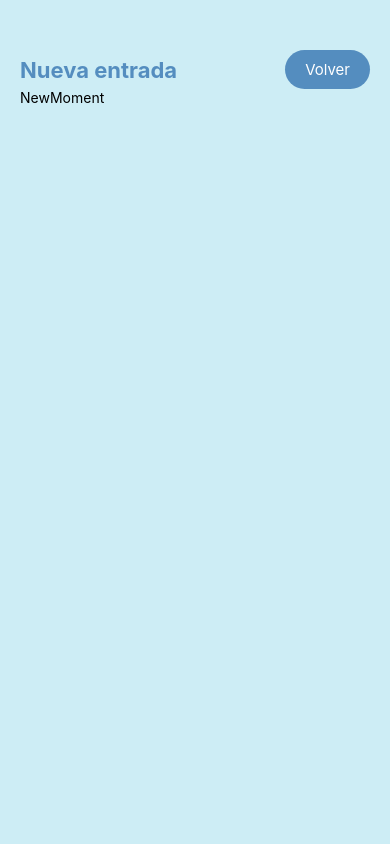
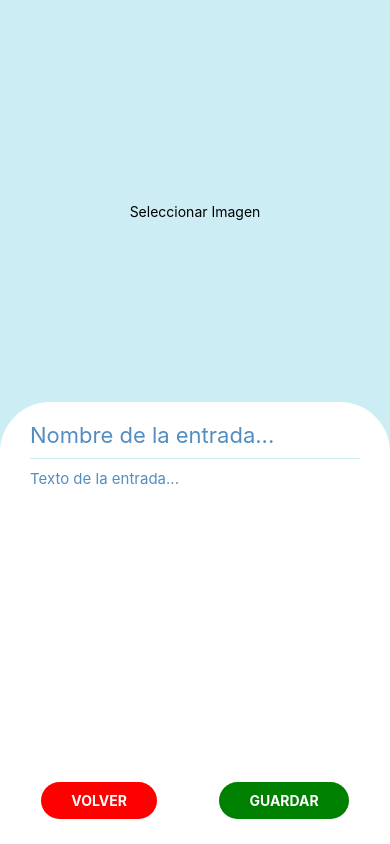
Before and after one commit to NicoPicotto/De-Paso-App, a React Native app: screen /NewMoment in a window 390 px wide. Built offline with nearby package versions, Linux system fonts and the light colour scheme.

Commit message:
Image picker

```diff
--- a/package.json
+++ b/package.json
@@ -13,6 +13,8 @@
     "@react-navigation/native": "^6.0.10",
     "@react-navigation/native-stack": "^6.6.2",
     "expo": "~45.0.0",
+    "expo-constants": "~13.1.1",
+    "expo-image-picker": "~13.1.1",
     "expo-status-bar": "~1.3.0",
     "react": "17.0.2",
     "react-dom": "17.0.2",
--- a/src/Screens/NewMoment/index.js
+++ b/src/Screens/NewMoment/index.js
@@ -1,21 +1,67 @@
-import { View, Text } from 'react-native';
-import React from 'react';
+import {
+	View,
+	Text,
+	TouchableOpacity,
+	Image,
+	TextInput,
+	ScrollView,
+} from 'react-native';
+import React, { useState } from 'react';
 import { styles } from './styles';
-import CustomHeader from '../../Components/CustomHeader';
+import * as ImagePicker from 'expo-image-picker';
 
 const NewMoment = ({ navigation }) => {
+	const [image, setImage] = useState(null);
+
+	//Función para seleccionar imagen de la galería
+	const pickImage = async () => {
+		let result = await ImagePicker.launchImageLibraryAsync({
+			mediaTypes: ImagePicker.MediaTypeOptions.All,
+			allowsEditing: true,
+			aspect: [4, 3],
+			quality: 1,
+		});
+		if (!result.cancelled) {
+			setImage(result.uri);
+		}
+	};
+
 	const goToList = () => {
 		navigation.navigate('MomentList');
 	};
 
 	return (
 		<View style={styles.container}>
-			<CustomHeader
-				title='Nueva entrada'
-				buttonTitle='Volver'
-				onPressProp={goToList}
-			/>
-			<Text>NewMoment</Text>
+			<TouchableOpacity onPress={pickImage} style={styles.imageButton}>
+				{image ? (
+					<Image source={{ uri: image }} style={styles.image} />
+				) : (
+					<Text>Seleccionar Imagen</Text>
+				)}
+			</TouchableOpacity>
+
+			<View style={styles.inputContainer}>
+				<TextInput
+					placeholder='Nombre de la entrada...'
+					style={styles.inputName}
+				/>
+				<ScrollView>
+					<TextInput
+						style={styles.inputEntry}
+						multiline={true}
+						numberOfLines={10}
+						placeholder='Texto de la entrada...'
+					/>
+				</ScrollView>
+				<View style={styles.buttonContainer}>
+				<TouchableOpacity style={styles.buttonBack} onPress={goToList}>
+					<Text style={styles.textButtonBack}>VOLVER</Text>
+				</TouchableOpacity>
+				<TouchableOpacity style={styles.buttonSave}>
+					<Text style={styles.textButtonSave}>GUARDAR</Text>
+				</TouchableOpacity>
+				</View>
+			</View>
 		</View>
 	);
 };
--- a/src/Screens/NewMoment/styles.js
+++ b/src/Screens/NewMoment/styles.js
@@ -4,8 +4,67 @@ import { COLORS } from '../../Constants';
 export const styles = StyleSheet.create({
 	container: {
 		flex: 1,
-		paddingVertical: 20,
-		paddingHorizontal: 20,
 		backgroundColor: COLORS.terciartyColor,
 	},
+	inputContainer: {
+		padding: 10,
+		flex: 1,
+		backgroundColor: 'white',
+		borderTopLeftRadius: 50,
+		borderTopRightRadius: 50,
+		marginTop: -20,
+		elevation: 5,
+		paddingBottom: 25,
+	},
+	inputName: {
+		fontSize: 22,
+		paddingVertical: 10,
+		marginHorizontal: 20,
+		borderBottomColor: COLORS.terciartyColor,
+		borderBottomWidth: 1,
+		color: COLORS.primaryColor,
+		marginBottom: 5,
+	},
+	inputEntry: {
+		fontSize: 15,
+		marginTop: 5,
+		marginHorizontal: 20,
+		color: COLORS.primaryColor,
+		textAlignVertical: 'top',
+	},
+	imageButton: {
+		height: '50%',
+		overflow: 'hidden',
+		justifyContent: 'center',
+		alignItems: 'center',
+		backgroundColor: COLORS.terciartyColor,
+	},
+	image: {
+		width: '100%',
+		height: '100%',
+	},
+	buttonContainer: {
+		flexDirection: 'row',
+		justifyContent: 'space-around',
+	},
+	buttonBack: {
+		paddingVertical: 10,
+		paddingHorizontal: 30,
+		borderRadius: 50,
+		backgroundColor: 'red',
+	},
+	textButtonBack: {
+		color: "white",
+		fontWeight: "bold",
+	},
+	buttonSave: {
+		paddingVertical: 10,
+		paddingHorizontal: 30,
+		borderRadius: 50,
+		backgroundColor: 'green',
+	},
+	textButtonSave: {
+		color: "white",
+		fontWeight: "bold",
+	},
 });
```
Also changed, not shown: 1 other file (tests, documents, lock files or other folders).
